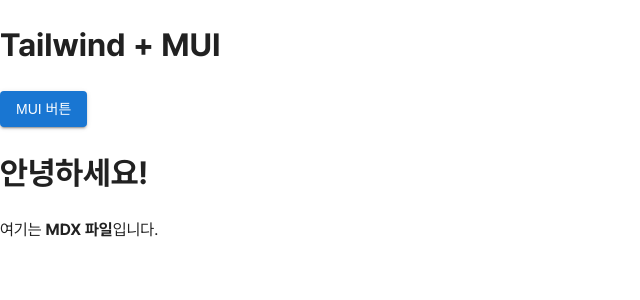
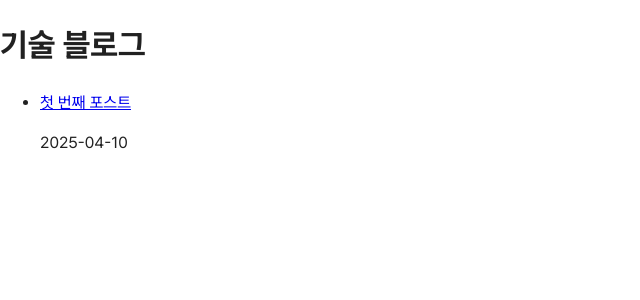
Before and after one commit to hjlee7856/hjlee7856.github.io, a Next.js app: page / in a window 1280 px wide. Shown: the top 300 px of the page, without its empty margins (0-640 px from the left). Built offline with nearby package versions, Linux system fonts and the light colour scheme.

Commit message:
목록과 mdx 연결

```diff
--- /dev/null
+++ b/posts/example-post.mdx
@@ -0,0 +1,8 @@
+---
+title: '첫 번째 포스트'
+date: '2025-04-10'
+---
+
+# 안녕하세요
+
+이건 첫 번째 MDX 블로그 글입니다.
--- a/src/pages/index.tsx
+++ b/src/pages/index.tsx
@@ -1,12 +1,55 @@
-import { Button } from '@mui/material';
-import Example from './example.mdx';
+// pages/index.tsx
 
-export default function Home() {
+import fs from 'fs';
+import matter from 'gray-matter';
+import Link from 'next/link';
+import path from 'path';
+
+type PostMeta = {
+  slug: string;
+  title: string;
+  date: string;
+};
+
+export async function getStaticProps() {
+  const files = fs.readdirSync(path.join('posts'));
+
+  const posts: PostMeta[] = files.map(filename => {
+    const slug = filename.replace('.mdx', '');
+    const markdownWithMeta = fs.readFileSync(path.join('posts', filename), 'utf-8');
+    const { data: frontmatter } = matter(markdownWithMeta);
+
+    return {
+      slug,
+      title: frontmatter.title,
+      date: frontmatter.date,
+    };
+  });
+
+  // 날짜 최신순 정렬
+  posts.sort((a, b) => new Date(b.date).getTime() - new Date(a.date).getTime());
+
+  return {
+    props: {
+      posts,
+    },
+  };
+}
+
+export default function Home({ posts }: { posts: PostMeta[] }) {
   return (
-    <main className="p-10">
-      <h1 className="text-2xl font-bold text-blue-600 mb-4">Tailwind + MUI</h1>
-      <Button variant="contained">MUI 버튼</Button>
-      <Example />
+    <main className="prose mx-auto px-4 py-8">
+      <h1>기술 블로그</h1>
+      <ul>
+        {posts.map(post => (
+          <li key={post.slug}>
+            <Link href={`/posts/${post.slug}`}>
+              <div className="text-xl font-bold hover:underline">{post.title}</div>
+            </Link>
+            <p className="text-sm text-gray-500">{post.date}</p>
+          </li>
+        ))}
+      </ul>
     </main>
   );
 }
--- /dev/null
+++ b/src/pages/posts/[slug].tsx
@@ -0,0 +1,45 @@
+import { Container, Typography } from '@mui/material';
+import fs from 'fs';
+import matter from 'gray-matter';
+import { MDXRemote, MDXRemoteSerializeResult } from 'next-mdx-remote';
+import { serialize } from 'next-mdx-remote/serialize';
+import path from 'path';
+
+const postsDirectory = path.join(process.cwd(), 'posts');
+
+export async function getStaticPaths() {
+  const filenames = fs.readdirSync(postsDirectory);
+  const paths = filenames.map(name => ({
+    params: { slug: name.replace(/\.mdx$/, '') },
+  }));
+  return { paths, fallback: false };
+}
+
+export async function getStaticProps({ params }: any) {
+  const fullPath = path.join(postsDirectory, `${params.slug}.mdx`);
+  const source = fs.readFileSync(fullPath, 'utf-8');
+  const { content, data: meta } = matter(source);
+
+  const mdxSource: MDXRemoteSerializeResult = await serialize(content);
+
+  return {
+    props: {
+      mdxSource,
+      meta,
+    },
+  };
+}
+
+export default function BlogPostPage({ mdxSource, meta }: any) {
+  return (
+    <Container maxWidth="md" className="prose dark:prose-invert">
+      <Typography variant="h3" gutterBottom>
+        {meta.title}
+      </Typography>
+      <Typography variant="body2" color="textSecondary">
+        {meta.date}
+      </Typography>
+      <MDXRemote {...mdxSource} />
+    </Container>
+  );
+}
```
Also changed, not shown: package.json (+7 -1 lines), src/content/blog/hello-world.mdx (deleted), 1 other file (tests, documents, lock files or other folders).
